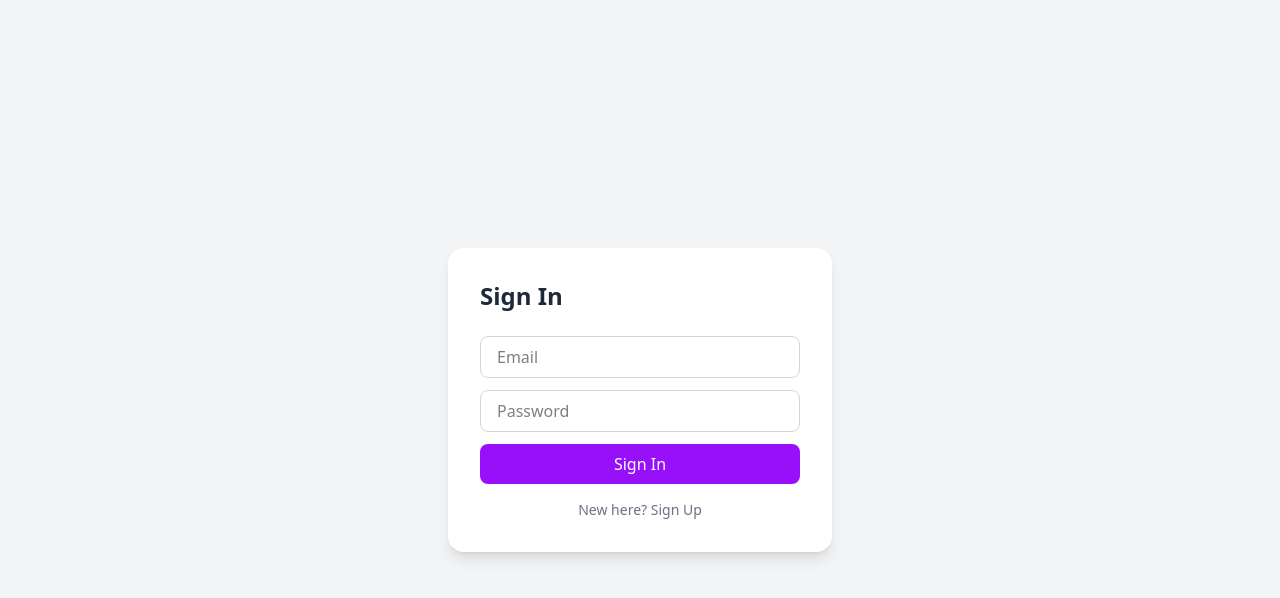
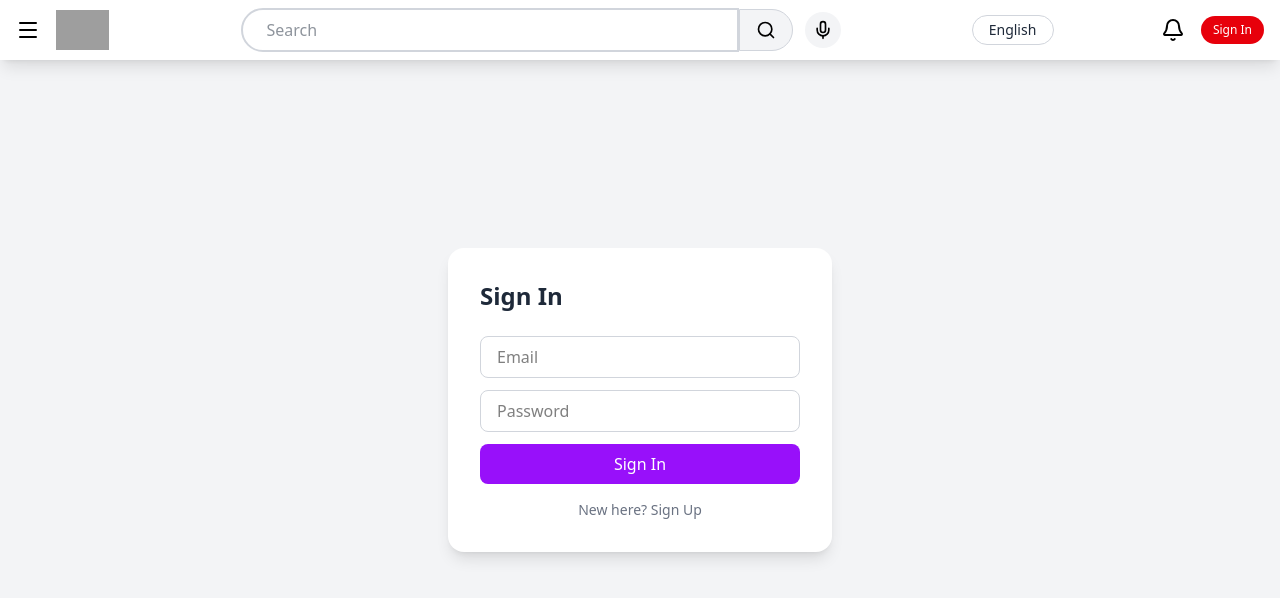
Before and after one commit to amanuniyal01/MyTube, a React (Vite) app: page /login in a window 1280 px wide. Shown: the top 598 px of the page. Built offline with nearby package versions, Linux system fonts and the light colour scheme; grey boxes are pictures that could not be loaded.

Commit message:
fixed signout issue

```diff
--- a/src/App.jsx
+++ b/src/App.jsx
@@ -15,7 +15,10 @@ const App = () => {
 
     {
       path: "/login",
-      element: <Login />
+      element: <>
+      <Header/>
+      <Login/>
+      </>
     },
     {
       path: "/",
--- a/src/components/Header.jsx
+++ b/src/components/Header.jsx
@@ -7,9 +7,9 @@ import { Link, useNavigate } from "react-router-dom";
 import { LANGUAGE_OPTION } from "../utils/constant";
 import { changeLanguage } from "../utils/configSlice";
 import language from "../utils/language";
-import { auth } from "../utils/firebase"; // 👈 new
-import { signOut } from "firebase/auth"; // 👈 new
-import { clearUser } from "../utils/userSlice"; // 👈 new
+import { auth } from "../utils/firebase"; //
+import { signOut } from "firebase/auth"; //
+import { clearUser } from "../utils/userSlice"; //
 
 function Header() {
     const [searchQuery, setSearchQuery] = useState("");
@@ -18,16 +18,20 @@ function Header() {
 
     const searchCache = useSelector((store) => store.search);
     const langKey = useSelector((store) => store.config.lang);
-    const user = useSelector((store) => store.user); // 👈 new
+    const user = useSelector((store) => store.user);
 
     const dispatch = useDispatch();
     const navigate = useNavigate();
+    const [clickUser, setClickUser] = useState(false)
 
     const handleSearch = () => {
         if (!searchQuery.trim()) return;
         navigate("/results?q=" + searchQuery);
         setSearchQuery("");
     };
+    const setSignoutDropDown = () => {
+        setClickUser(!clickUser)
+    }
 
     const handleKeyDown = (e) => {
         if (e.key === "Enter") {
@@ -152,23 +156,25 @@ function Header() {
                 {user ? (
                     <div className="relative group">
                         {/* First letter avatar */}
-                        <div className="h-8 w-8 rounded-full bg-purple-600 text-white flex items-center justify-center font-bold cursor-pointer text-sm">
+                        <div onClick={setSignoutDropDown} className="h-8 w-8 rounded-full bg-purple-600 text-white flex items-center justify-center font-bold cursor-pointer text-sm">
                             {user.name?.charAt(0).toUpperCase()}
                         </div>
-                        {/* Hover dropdown */}
-                        <div className="absolute right-0 top-10 hidden group-hover:block bg-white shadow-lg rounded-xl p-3 w-36 z-50 border border-gray-100">
+
+                        {clickUser && (
+                            <div className="absolute right-0 top-10 bg-white shadow-lg rounded-xl p-3 w-36 z-50 border border-gray-100">
                                 <p className="text-sm font-medium text-gray-800 mb-2">{user.name}</p>
                                 <button
                                     onClick={() => { signOut(auth); dispatch(clearUser()); }}
-                                className="text-xs text-red-500 hover:text-red-700"
+                                    className="p-2 text-xs text-red-500 hover:text-red-700"
                                 >
                                     Sign Out
                                 </button>
                             </div>
+                        )}
                     </div>
                 ) : (
                     <Link to="/login">
-                        <button className="px-3 py-1.5 bg-purple-600 text-white rounded-full text-xs font-medium hover:bg-purple-700">
+                        <button className="px-3 py-1.5 bg-red-600 text-white rounded-full text-xs font-medium hover:bg-purple-700">
                             Sign In
                         </button>
                     </Link>
--- a/src/utils/UserSlice.jsx
+++ b/src/utils/UserSlice.jsx
@@ -1,6 +1,6 @@
 import { createSlice } from "@reduxjs/toolkit";
 
-const UserSlice = createSlice({
+const userSlice = createSlice({
     name: "user",
     initialState: null,
     reducers: {
@@ -9,5 +9,5 @@ const UserSlice = createSlice({
     }
 
 })
-export const { setUser, clearUser } = UserSlice.actions;
-export default UserSlice.reducer;
+export const { setUser, clearUser } = userSlice.actions;
+export default userSlice.reducer;
--- a/src/utils/store.jsx
+++ b/src/utils/store.jsx
@@ -4,7 +4,7 @@ import SearchSlice from "./SearchSlice"
 import configReducer from "./configSlice";
 import VideoReducer from "./VideoSlice";
 import ChatSlice from "./ChatSlice";
-import userReducer from "./UserSlice";
+import userReducer from "./userSlice"
 const store = configureStore({
     reducer: {
         app: appSlice,
```
Lines whose indentation alone changed are shown as unchanged.
